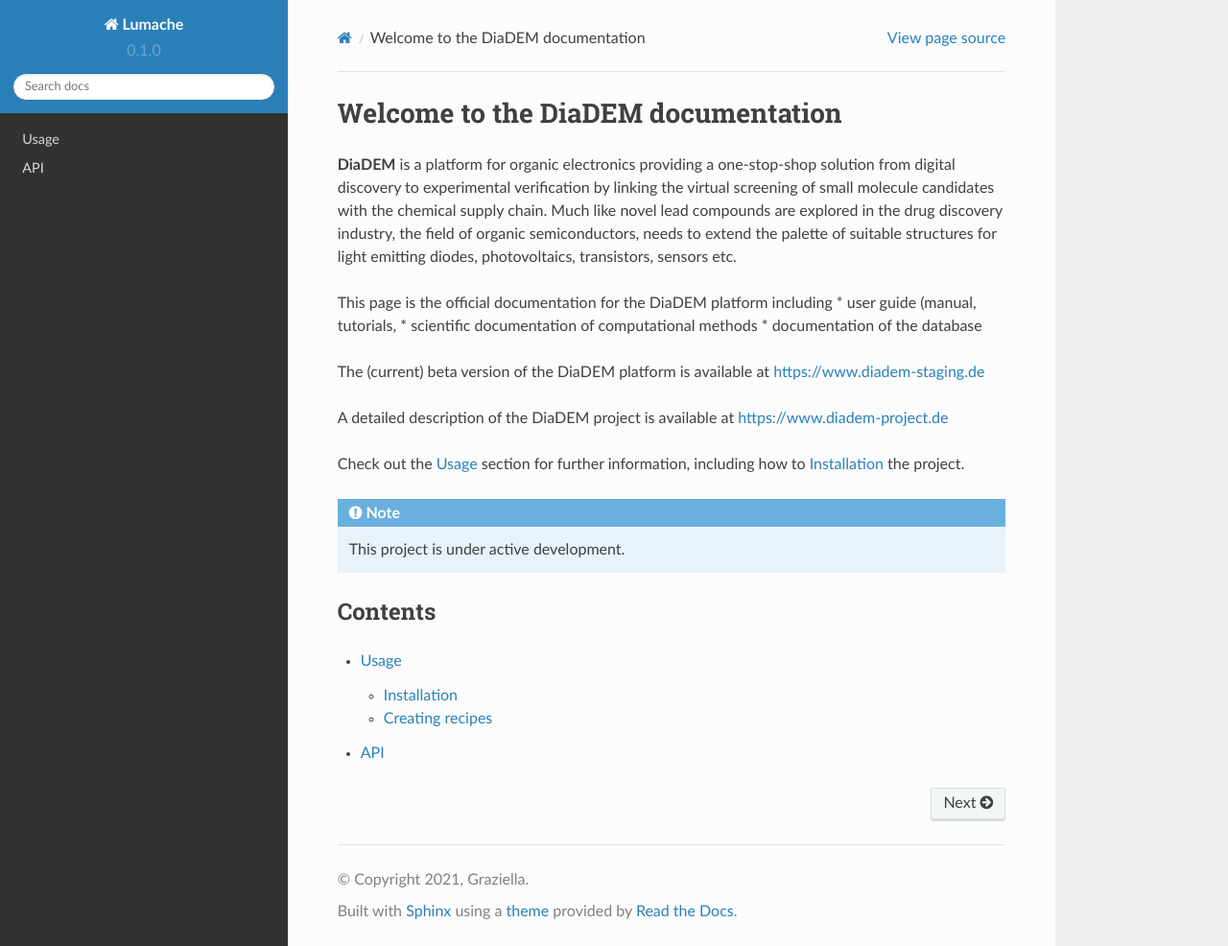
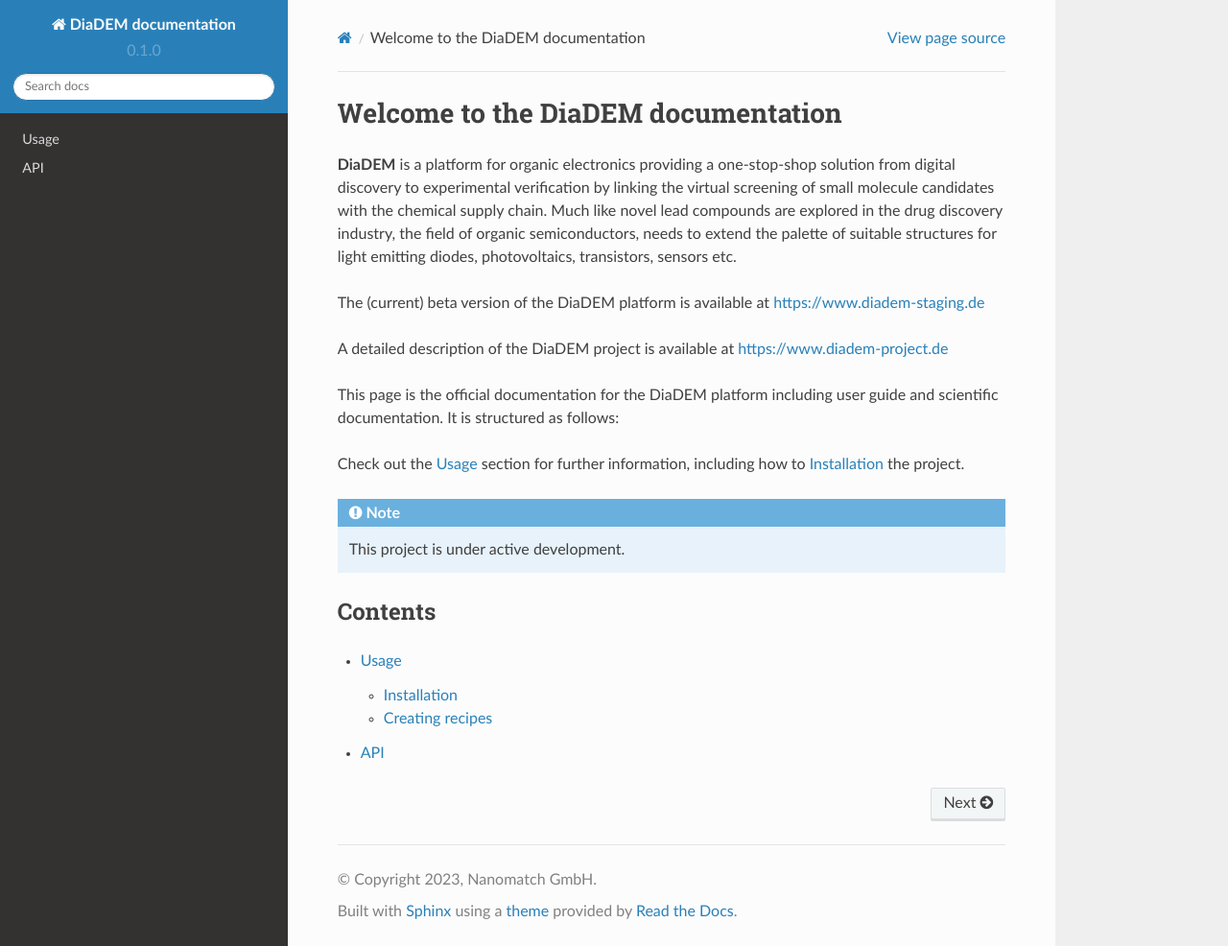
Before and after one commit to diadem-platform/diadem-docs, a Sphinx documentation site: the page built from docs/source/index.rst, in a window 1280 px wide and 986 px high. Shown: the whole window at 96% size. Built offline with Sphinx 7.4.7 and the Read the Docs theme 2.0.0, drawn with Linux system fonts in a browser that asks for light colours.

Commit message:
skelleton and tests

```diff
--- a/README.rst
+++ b/README.rst
@@ -3,3 +3,5 @@
 This respository contains the public documentation of the DiaDEM platform, including user manual, scientific documentation (computational methods), documentation of the database, and terms of usage.
 
 The documentation is hosted on read the docs: https://diadem.readthedocs.io/en/latest/
+
+The documentation is written in restructured Text. Checkout a the quickref of rst: https://docutils.sourceforge.io/docs/user/rst/quickref.html
--- a/docs/source/conf.py
+++ b/docs/source/conf.py
@@ -2,9 +2,9 @@
 
 # -- Project information
 
-project = 'Lumache'
-copyright = '2021, Graziella'
-author = 'Graziella'
+project = 'DiaDEM documentation'
+copyright = '2023, Nanomatch GmbH'
+author = 'Tobias Neumann'
 
 release = '0.1'
 version = '0.1.0'
--- a/docs/source/index.rst
+++ b/docs/source/index.rst
@@ -3,14 +3,15 @@
 
 **DiaDEM** is a platform for organic electronics providing a one-stop-shop solution from digital discovery to experimental verification by linking the virtual screening of small molecule candidates with the chemical supply chain. Much like novel lead compounds are explored in the drug discovery industry, the field of organic semiconductors, needs to extend the palette of suitable structures for light emitting diodes, photovoltaics, transistors, sensors etc.
 
-This page is the official documentation for the DiaDEM platform including
-* user guide (manual, tutorials,
-* scientific documentation of computational methods
-* documentation of the database
-
 The (current) beta version of the DiaDEM platform is available at https://www.diadem-staging.de
 
 A detailed description of the DiaDEM project is available at https://www.diadem-project.de
+
+This page is the official documentation for the DiaDEM platform including user guide and scientific documentation. It is structured as follows:
+
+
+
+
 
 
 Check out the :doc:`usage` section for further information, including
```
